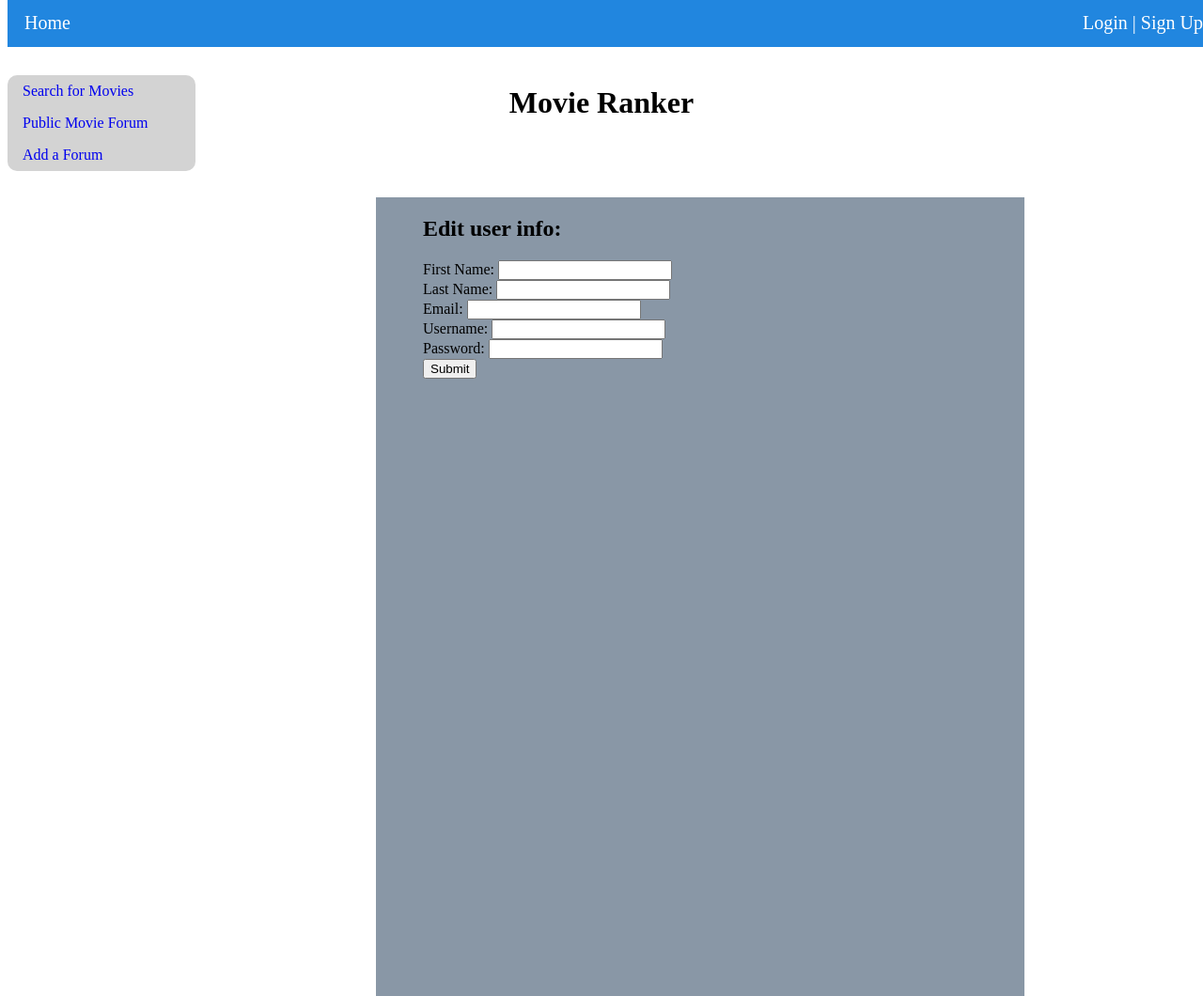
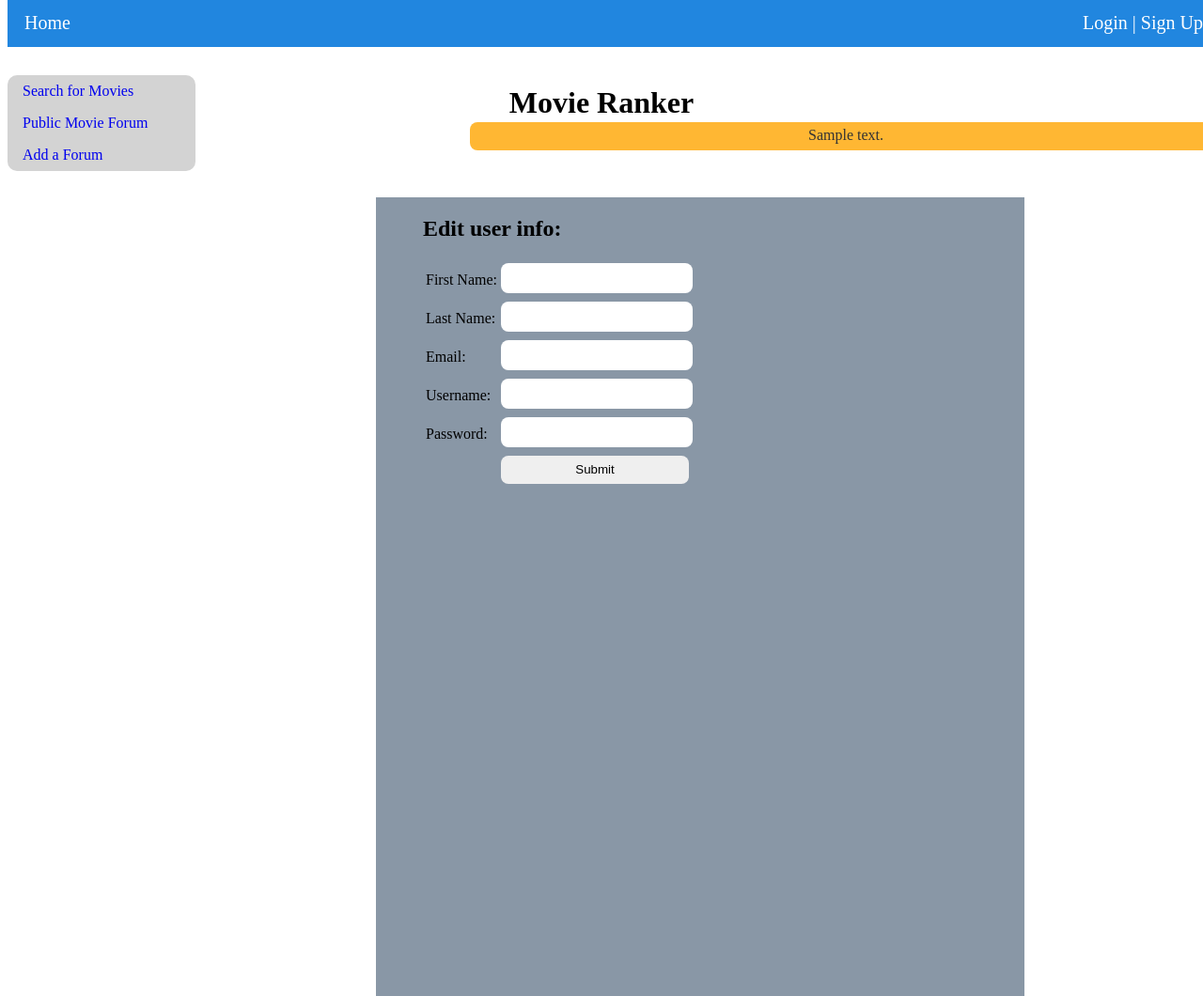
Before and after one commit to j0rdanbruce/MovieRanker, a Python web app: template templates/settings.html in a window 1280 px wide. Shown: the whole page at 94% size. Run offline with Jinja, Linux system fonts and the light colour scheme; the template is opened without the code that fills it: most values are stand-ins (such as "Sample title", 1, 10 or a date in 2020); form fields are guessed from the names that the template uses.

Commit message:
styled the page for info settings. applied alert message system to settings page on change

```diff
--- a/templates/layout.html
+++ b/templates/layout.html
@@ -170,7 +170,7 @@
 
 </script>
 
-<body>
+<body onload="showMsgAfterPageLoad()">
     {% block nav_bar %}
     <div class="top-navbar">
         <ul>
--- a/templates/settings.html
+++ b/templates/settings.html
@@ -5,10 +5,65 @@
     <meta http-equiv="X-UA-Compatible" content="IE=edge">
     <meta name="viewport" content="width=device-width, initial-scale=1.0">
     <title>Movie Ranker</title>
+    {{ fontawesome_html() }}
 </head>
 <style>
+  .page-title{
+    display: flex;
+    flex-direction: row;
+    align-items: center;
+  }
+  .page-title h2{
+    margin-right: 7px;
+  }
+  #info-icon{
+    font-size: 22px;
+    cursor: pointer;
+  }
+  #info-icon:hover{
+    color: orange;
+    opacity: 0.8;
+  }
+  .edit-info-box{
+    display: none;
+    opacity: 0;
+    position: fixed;
+    top: 210px;
+    right: 100px;
+    background-color: rgb(247, 183, 55);
+    height: 100px;
+    width: 300px;
+    padding: 7px;
+    border-radius: 5px;
+    font-size: large;
+    text-align: center;
+    transition: opacity 0.8s 1s;
+    z-index: 2;
+  }
+  .edit-info-box p{
+    color: black;
+    font-size: 16px;
+    font-family: sans-serif;
+  }
+  #info-icon:hover .edit-info-box{
+    display: block;
+    opacity: 1;
+  }
+  .edit-settings tr td > input{
+    border-style: none;
+    border-radius: 8px;
+    height: 30px;
+    width: 200px;
+    margin-bottom: 5px;
+  }
+  .submit-box td > input{
+    cursor: pointer;
+  }
+</style>
 
-</style>
+<script>
+
+</script>
 
 <body>
   {% extends "layout.html" %}
@@ -18,28 +73,38 @@
   {% endblock %}
 
   {% block main_content %}
-  <h2>Edit user info:</h2>
+  <div class="page-title">
+    <h2>Edit user info:   </h2>
+    <i class="fa fa-info-circle" id="info-icon" aria-hidden="true">
+      <div class="edit-info-box">
+        <p>Any user ino that needs to be changed fill in the box. Any info that does <b>NOT</b> need to be changed leave the box <b>blank</b>.</p>
+      </div>
+    </i>
+  </div>
+
   <div class="user-form">
-    <form action="" method="post">
+    <form class="edit-settings" action="" method="post">
       {{ form.hidden_tag() }}
-      <div class="fname-box">
-        <label for="fname">First Name:</label> {{ form.fname() }}
-      </div>
-      <div class="lname-box">
-        <label for="lname">Last Name:</label> {{ form.lname() }}
-      </div>
-      <div class="email-box">
-        <label for="email">Email:</label> {{ form.email() }}
-      </div>
-      <div class="username-box">
-        <label for="username">Username:</label> {{ form.username() }}
-      </div>
-      <div class="password-box">
-        <label for="password">Password:</label> {{ form.password() }}
-      </div>
-      <div class="submit-box">
-        {{ form.submit(placeholder='Submit') }}
-      </div>
+      <table>
+        <tr class="fname-box">
+          <td><label for="fname">First Name:</label</td> <td>{{ form.fname() }}</td>
+        </tr>
+        <tr class="lname-box">
+          <td><label for="lname">Last Name:</label></td> <td>{{ form.lname() }}</td>
+        </tr>
+        <tr class="email-box">
+          <td><label for="email">Email:</label></td> <td>{{ form.email() }}</td>
+        </tr>
+        <tr class="username-box">
+          <td><label for="username">Username:</label></td> <td>{{ form.username() }}</td>
+        </tr>
+        <tr class="password-box">
+          <td><label for="password">Password:</label></td> <td>{{ form.password() }}</td>
+        </tr>
+        <tr class="submit-box">
+          <td></td> <td>{{ form.submit(placeholder='Submit') }}</td>
+        </tr>
+      </table>
     </form>
     <br>
         {% for message in get_flashed_messages() %}
```
Also changed, not shown: resources/user.py (+16 -10 lines), 1 other file.
